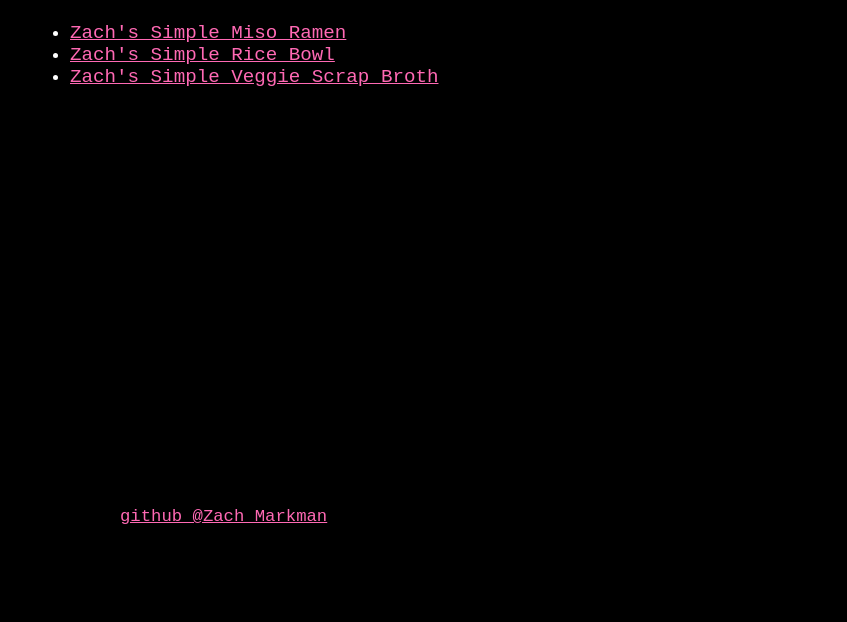
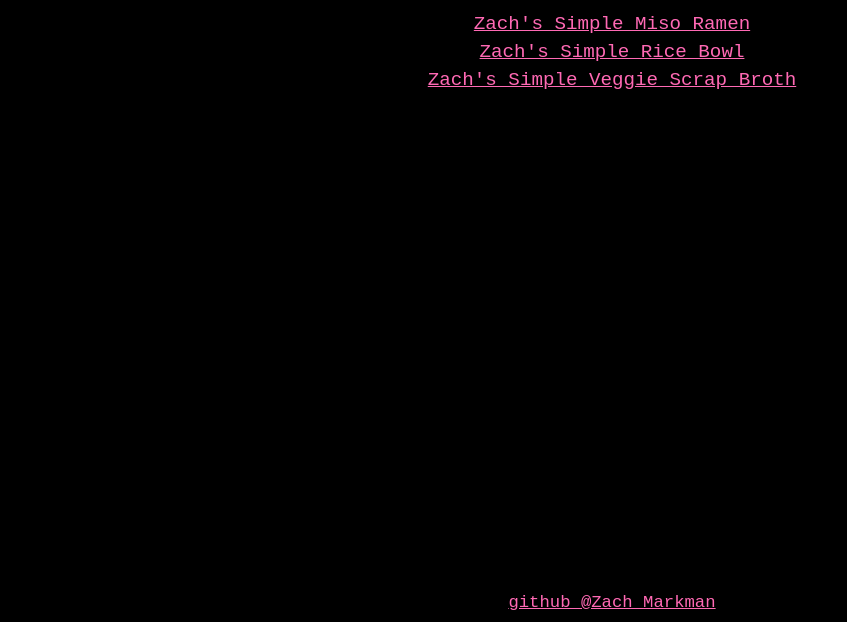
Before and after one commit to zMarkman/odin-recipes, a plain HTML site: page index.html in a window 1280 px wide. Shown: the part 178-800 px from the top of the page, without its empty margins (28-875 px from the left). Drawn offline with Linux system fonts and the light colour scheme.

Commit message:
Edit index page style, add associated html tags
Add html tags for index-list, index-item | this is to help style
the main list of recipes on the homepage

Change style of index-list, index-item | padding

Change style of footer | padding for better display

Change style of header | padding for better display

```diff
--- a/index.html
+++ b/index.html
@@ -10,11 +10,11 @@
 <body>
     <h1 class="main-header">Odin Recipes</h1>
     <ul class="index-list">
-         <li><a href="recipes/ramen.html" target="_blank">Zach's Simple Miso Ramen</a></li>
-         <li><a href="recipes/ricebowl.html" target="_blank">Zach's Simple Rice Bowl</a></li>
-         <li><a href="recipes/freezerbagbroth.html" target="_blank">Zach's Simple Veggie Scrap Broth</a></li>
+         <li class="index-item"><a href="recipes/ramen.html" target="_blank">Zach's Simple Miso Ramen</a></li>
+         <li class="index-item"><a href="recipes/ricebowl.html" target="_blank">Zach's Simple Rice Bowl</a></li>
+         <li class="index-item"><a href="recipes/freezerbagbroth.html" target="_blank">Zach's Simple Veggie Scrap Broth</a></li>
     </ul>
-    <footer class="footer">
+    <footer id="footer">
         <a href="https://github.com/zMarkman/odin-recipes" target="_blank">github @Zach Markman</a>
     </footer>
 </body>
--- a/style.css
+++ b/style.css
@@ -19,7 +19,6 @@ body {
     color: white;
     background-color: black;
     font-size: larger;
-    padding: 50px;
 
 }
 
@@ -42,9 +41,33 @@ a:active {
 
 /* colors chosen for color-blind accessibility: END */
 
-.footer {
-    text-align: left;
+#footer {
+    text-align: center;
     font-size: 90%;
-    padding-left: 90px;
-    padding-top: 400px;
+    position: fixed;
+    left: 0;
+    bottom: 0;
+    width: 100%;
+    background-color: black;
+    padding-bottom: 10px;
+    padding-top: 10px;
 }
+
+/* || Index Page */
+
+.main-header {
+    text-align: center;
+    padding-top: 30px;
+
+}
+
+.index-list {
+    text-align: center;
+    list-style: none;
+    padding: 16px;
+
+}
+
+.index-item {
+    padding: 3px;
+}
```
